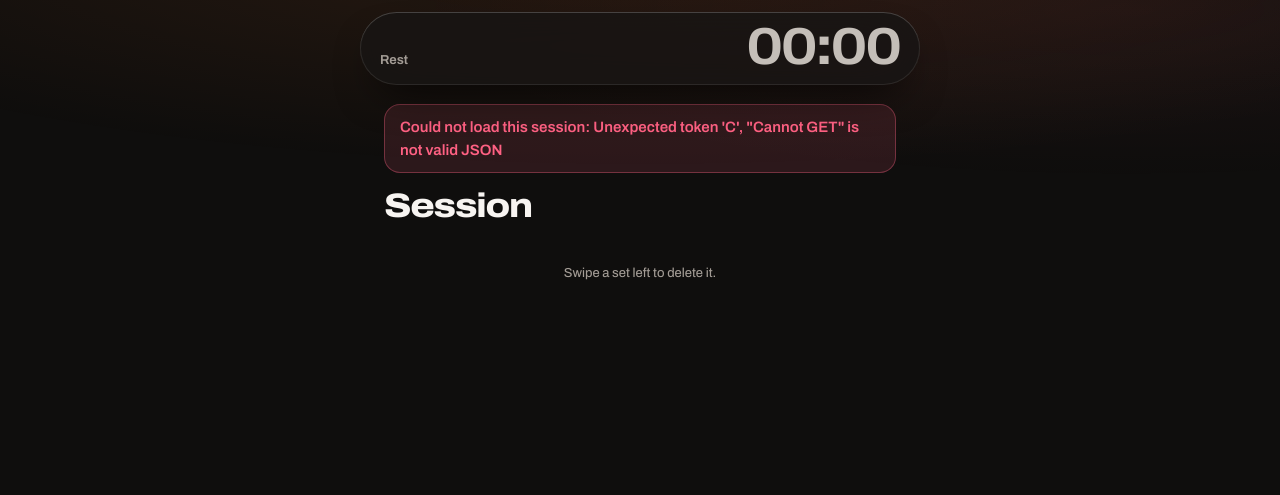
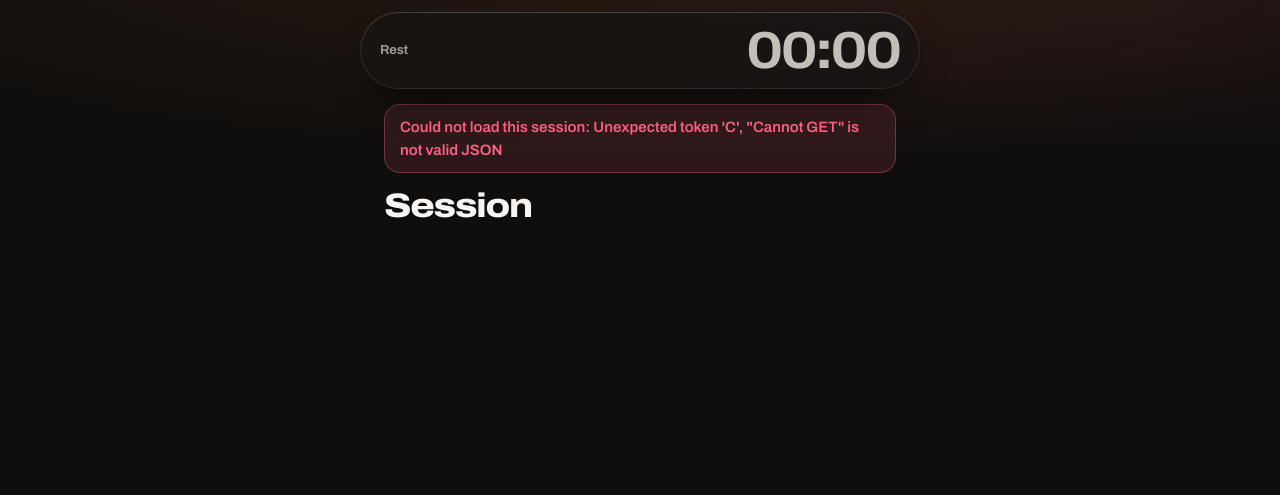
Before and after one commit to mattankama/mattankama.github.io, a Flask app: page /session/1 in a window 1280 px wide. Shown: the top 495 px of the page. Run offline with Flask 3, Linux system fonts and the light colour scheme.

Commit message:
Quiet the set row and settle the rest timer
The multiplication sign between weight and reps was doing work the
units already do, and the swipe hint explained a gesture the delete
affordance reveals on its own. Both removed, along with their styles.

The rest pill keeps its label and timer at opposite ends but now
centres them on the cross axis, with even vertical padding in place of
the asymmetric values that propped up baseline alignment.

Co-Authored-By: Claude Opus 5 <noreply@anthropic.com>

```diff
--- a/app/static/css/style.css
+++ b/app/static/css/style.css
@@ -983,12 +983,12 @@ svg {
 
 .timer-shell {
     display: flex;
-    align-items: baseline;
+    align-items: center;
     justify-content: space-between;
     gap: var(--s4);
     width: 100%;
     max-width: var(--shell);
-    padding: var(--s2) var(--s5) var(--s3);
+    padding: var(--s3) var(--s5);
     border-radius: var(--r-pill);
     background: var(--glass);
     -webkit-backdrop-filter: blur(28px) saturate(170%);
@@ -1295,13 +1295,6 @@ svg {
     font-weight: 600;
 }
 
-.set-times {
-    flex: 0 0 auto;
-    color: var(--ink-3);
-    font-size: var(--t-sm);
-    font-weight: 500;
-}
-
 /* The completion target is the largest thing you can hit in a row. */
 .set-toggle {
     flex: 0 0 auto;
@@ -1384,13 +1377,6 @@ svg {
     color: var(--ink);
 }
 
-.sets-hint {
-    margin-top: var(--s5);
-    color: var(--ink-3);
-    font-size: var(--t-xs);
-    text-align: center;
-}
-
 /* --------------------------------------------------------------------------
    14b. Glass is a preference, not a requirement
    --------------------------------------------------------------------------
--- a/app/static/js/session.js
+++ b/app/static/js/session.js
@@ -181,7 +181,6 @@ function renderSetsHTML(sets) {
                                data-field="weight">
                         <span class="set-unit" aria-hidden="true">lb</span>
                     </div>
-                    <span class="set-times" aria-hidden="true">&times;</span>
                     <div class="set-measure set-measure-reps">
                         <input type="number" class="set-input" inputmode="numeric" min="0"
                                value="${s.reps}" aria-label="Set ${i + 1} reps"
--- a/app/templates/session.html
+++ b/app/templates/session.html
@@ -20,8 +20,6 @@
     <div id="entries-list" class="entries-list">
         <!-- Populated by JS -->
     </div>
-
-    <p class="sets-hint">Swipe a set left to delete it.</p>
 </div>
 
 <!-- Complete Session: pinned to the bottom on the same glass as the timer. -->
```
